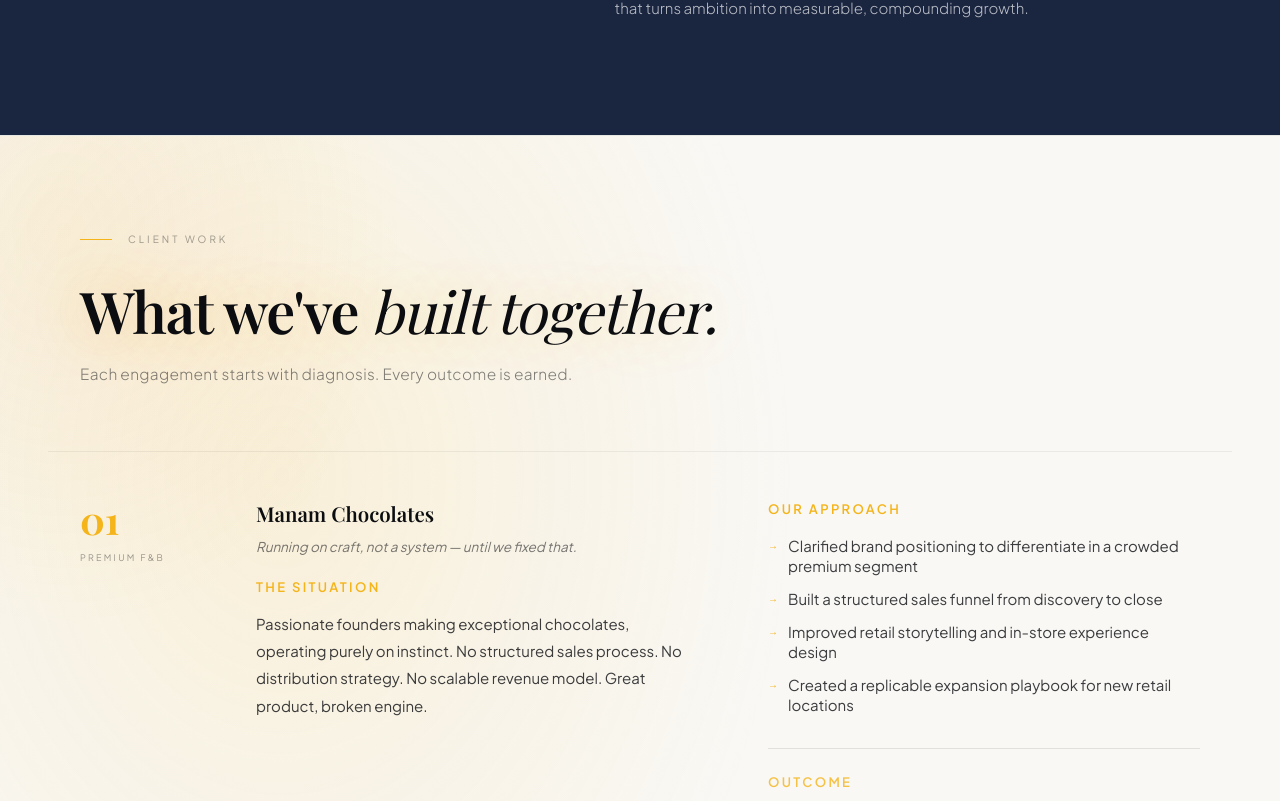
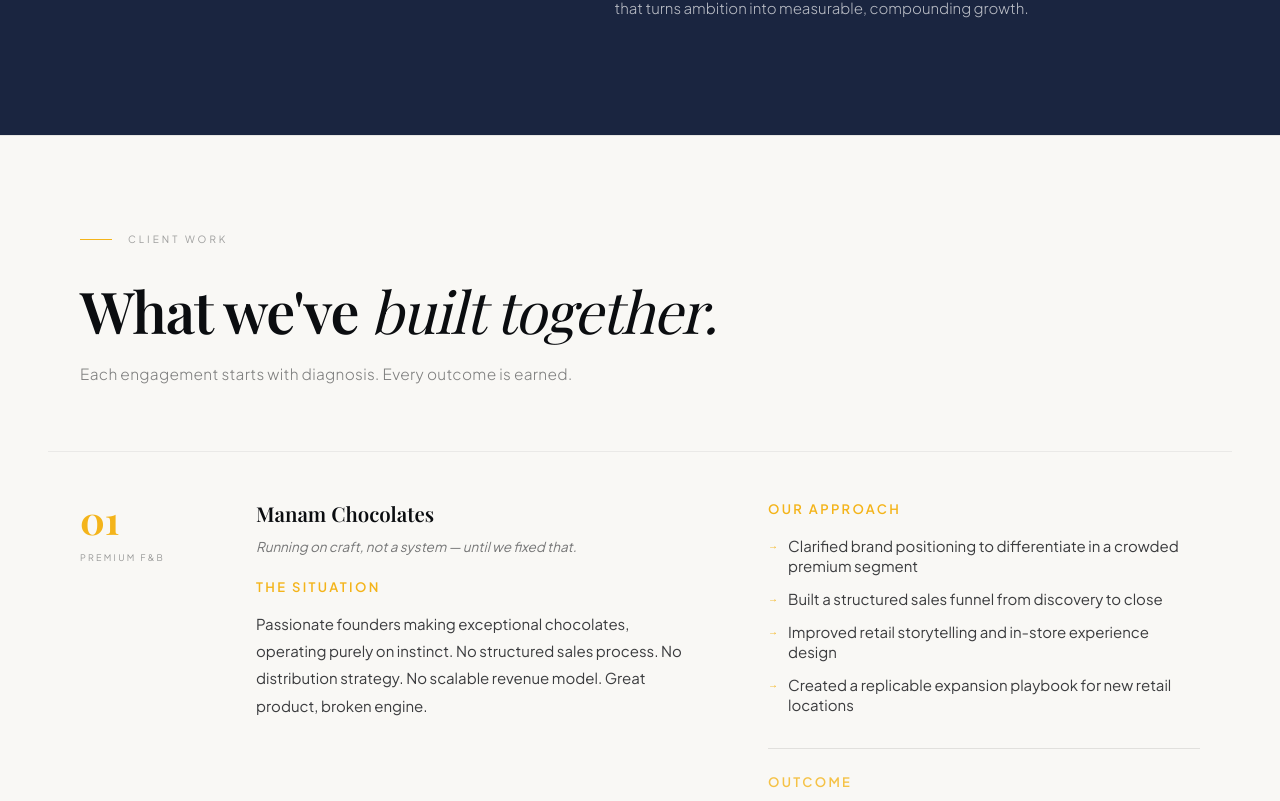
Before and after one commit to kratin509/sunward-growth-, a Next.js app: page / in a window 1280 px wide. Shown: the part 3539-4340 px from the top of the page. Built offline with nearby package versions, Linux system fonts and the light colour scheme; a web font is replaced by a local one.

Commit message:
Remove gradient and glow from case studies section entirely

```diff
--- a/pages/index.js
+++ b/pages/index.js
@@ -1265,8 +1265,7 @@ export default function Home() {
         <section
           id="case-studies"
           ref={csRef}
-          className="scroll-mt-[64px] px-6 md:px-14 xl:px-20 pt-24 pb-28 border-t border-[rgba(11,13,16,0.08)]"
-          style={{ background: 'radial-gradient(ellipse 62% 55% at 22% 18%, rgba(244,180,26,0.13) 0%, transparent 65%), radial-gradient(ellipse 38% 30% at 5% 5%, rgba(244,150,10,0.09) 0%, transparent 70%), #F9F8F5' }}
+          className="scroll-mt-[64px] px-6 md:px-14 xl:px-20 pt-24 pb-28 border-t border-[rgba(11,13,16,0.08)] bg-[#F9F8F5]"
         >
           <div className="max-w-[1440px] mx-auto">
 
@@ -1283,7 +1282,7 @@ export default function Home() {
               </div>
               <h2
                 className="font-serif font-semibold leading-[1.1] tracking-[-0.022em] mb-5 text-[#0B0D10]"
-                style={{ fontSize: 'clamp(2rem, 4.5vw, 4.2rem)', textShadow: '0 0 60px rgba(244,180,26,0.32), 0 0 120px rgba(244,180,26,0.14)' }}
+                style={{ fontSize: 'clamp(2rem, 4.5vw, 4.2rem)' }}
               >
                 What we've{' '}
                 <span className="italic font-light">built together.</span>
```
